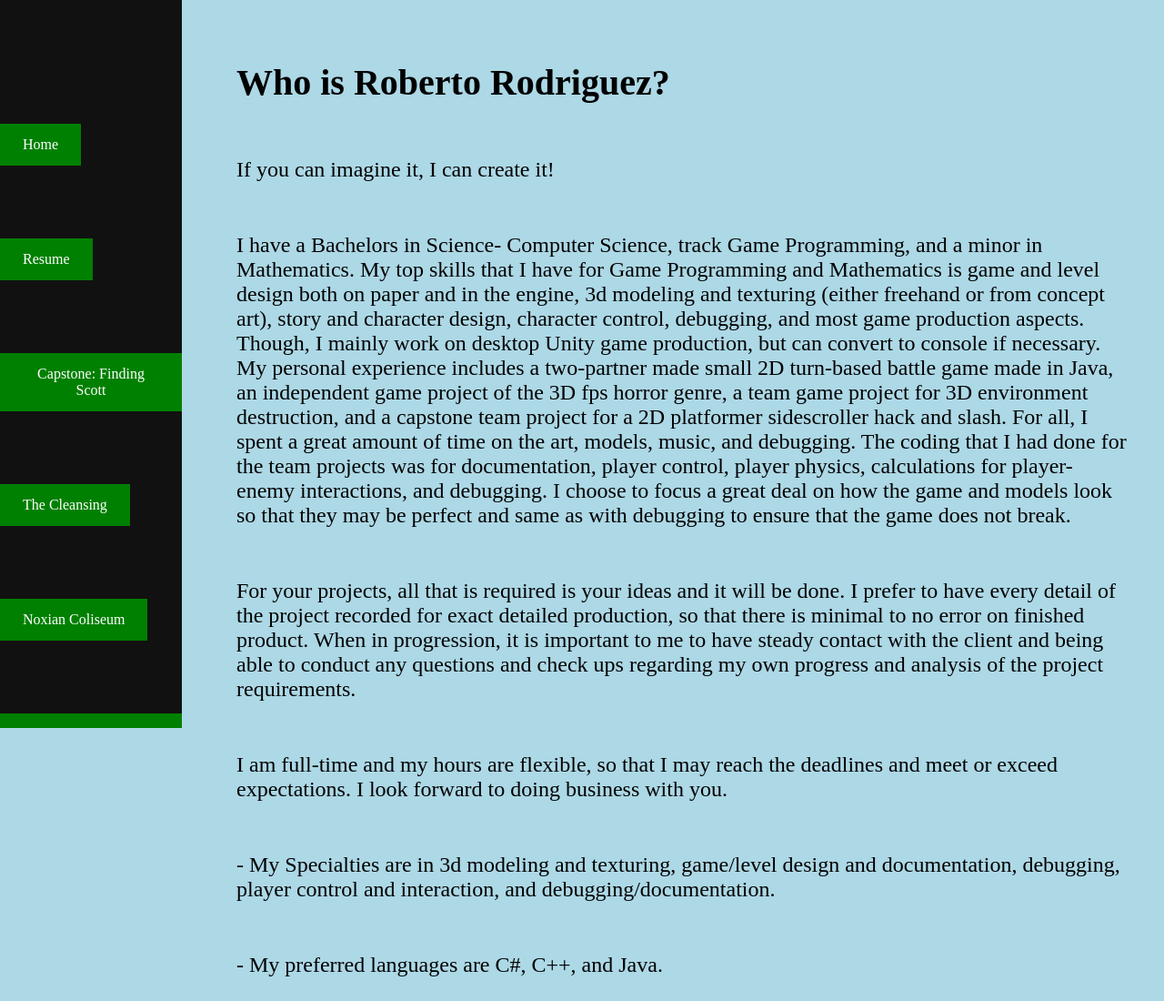
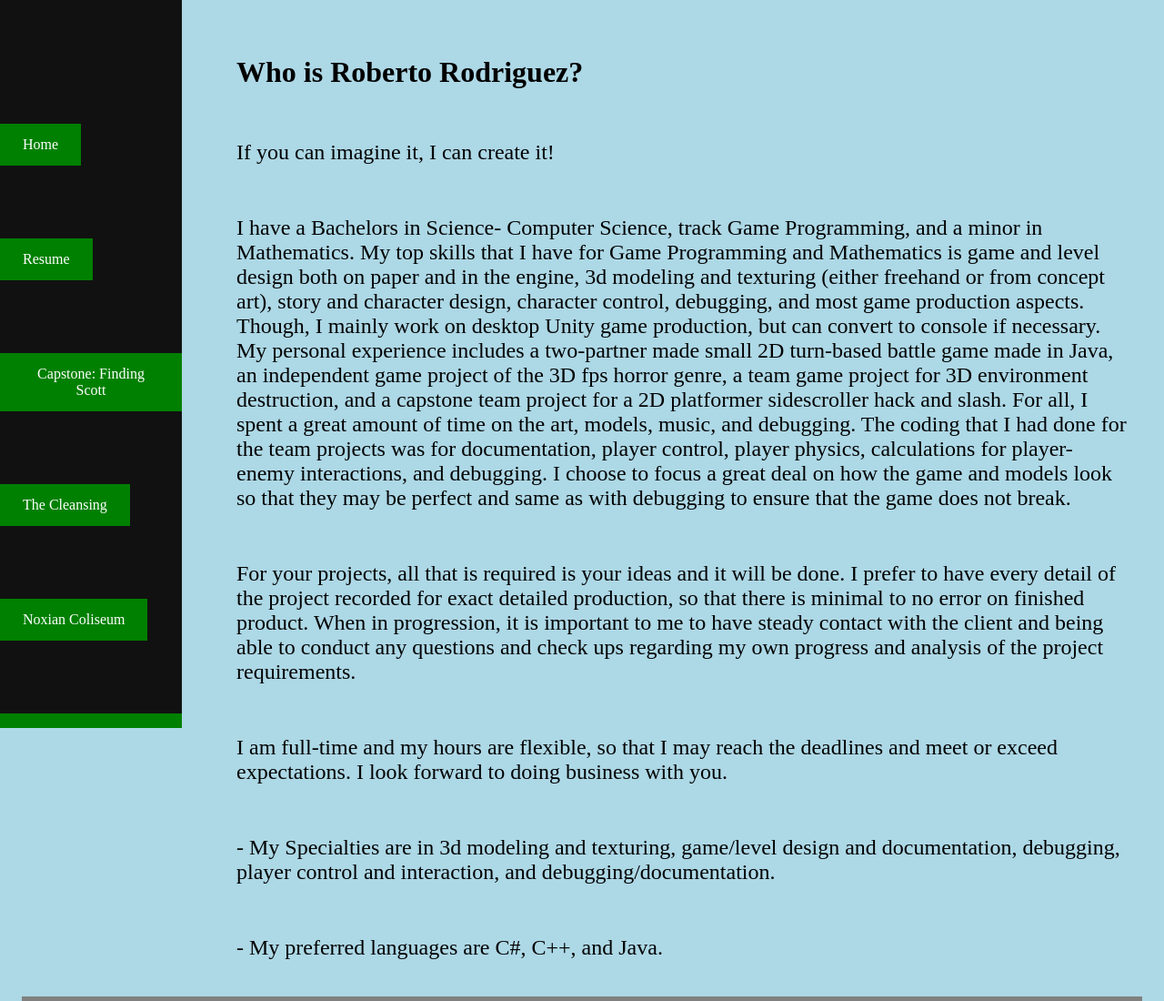
Before and after one commit to RobertoRdz/RobertoRdz.github.io, a plain HTML site: page index.html in a window 1280 px wide. Shown: the top 1100 px of the page at 91% size. Drawn offline with Linux system fonts and the light colour scheme.

Commit message:
Update index.html

```diff
--- a/index.html
+++ b/index.html
@@ -78,7 +78,7 @@
       h1
       {
         font-family: "Times New Roman";
-        font-size: 250%;
+        font-size: 2.5vw;
         padding: 16px;
       }
 
```
